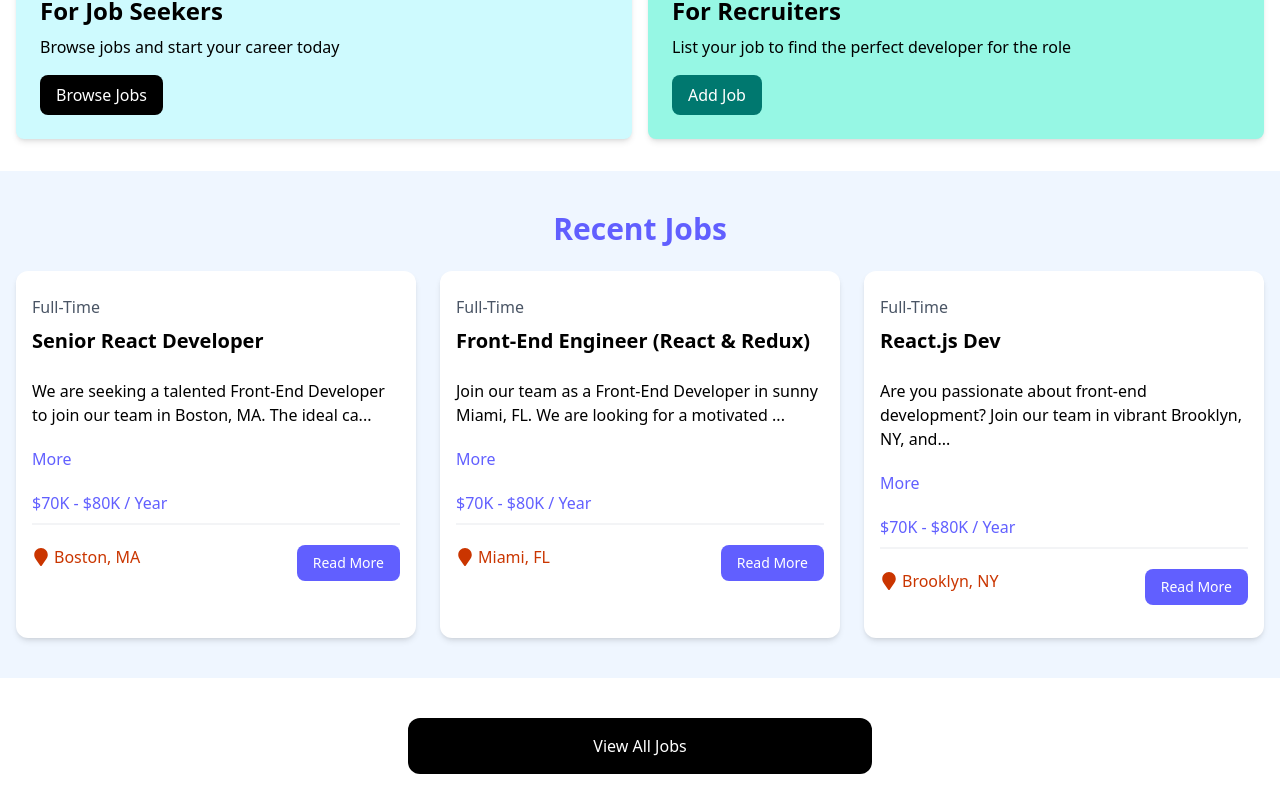
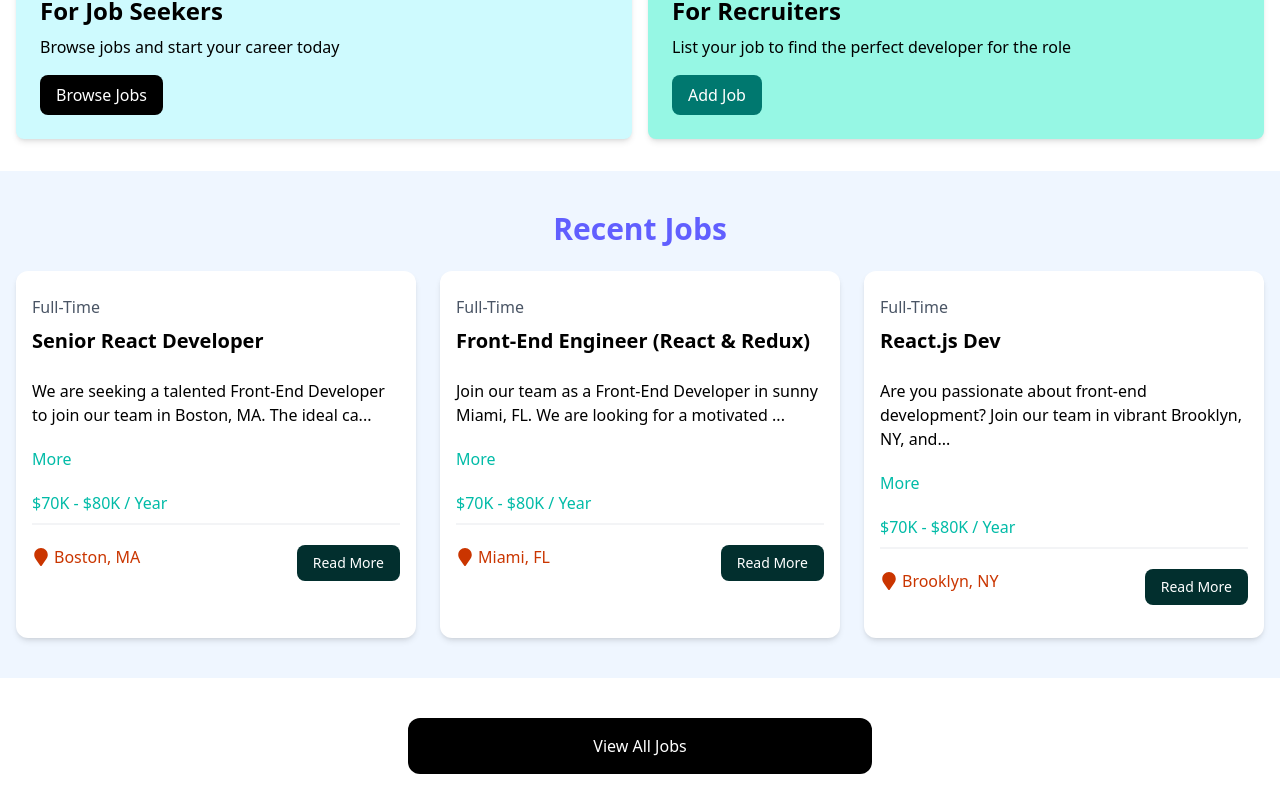
Before and after one commit to VONGURUMOUNIKA/reactjobs, a React (Vite) app: page / in a window 1280 px wide. Shown: the part 438-1240 px from the top of the page. Built offline with nearby package versions, Linux system fonts and the light colour scheme.

Commit message:
style changes

```diff
--- a/src/Components/JobListing.jsx
+++ b/src/Components/JobListing.jsx
@@ -24,11 +24,11 @@ if(!showFullDescription) {
                 <div className="mb-5">
                   {description}
                 </div>
-                <button onClick={() => setShowFullDescription((prevState)=> !prevState)} className='text-indigo-500 mb-5  hover:text-indigo-60'>
+                <button onClick={() => setShowFullDescription((prevState)=> !prevState)} className='text-teal-500 mb-5  hover:text-indigo-60'>
                     {showFullDescription ? 'Less' : 'More'}
                 </button>
 
-                <h3 className="text-indigo-500 mb-2">{job.salary} / Year</h3>
+                <h3 className="text-teal-500 mb-2">{job.salary} / Year</h3>
                 <div className="border border-gray-100 mb-5"></div>
                 <div className="flex flex-col lg:flex-row justify-between mb-4">
                   <div className="text-orange-700 mb-3">
@@ -36,8 +36,8 @@ if(!showFullDescription) {
                     {job.location}
                   </div>
                   <Link
-                    to={`/job/${job.id}`}
-                    className="h-[36px] bg-indigo-500 hover:bg-indigo-600 text-white px-4 py-2 rounded-lg text-center text-sm"
+                    to={`/jobs/${job.id}`}
+                    className="h-[36px] bg-teal-950 hover:bg-teal-600 text-white px-4 py-2 rounded-lg text-center text-sm"
                   >
                     Read More
                   </Link>
```
